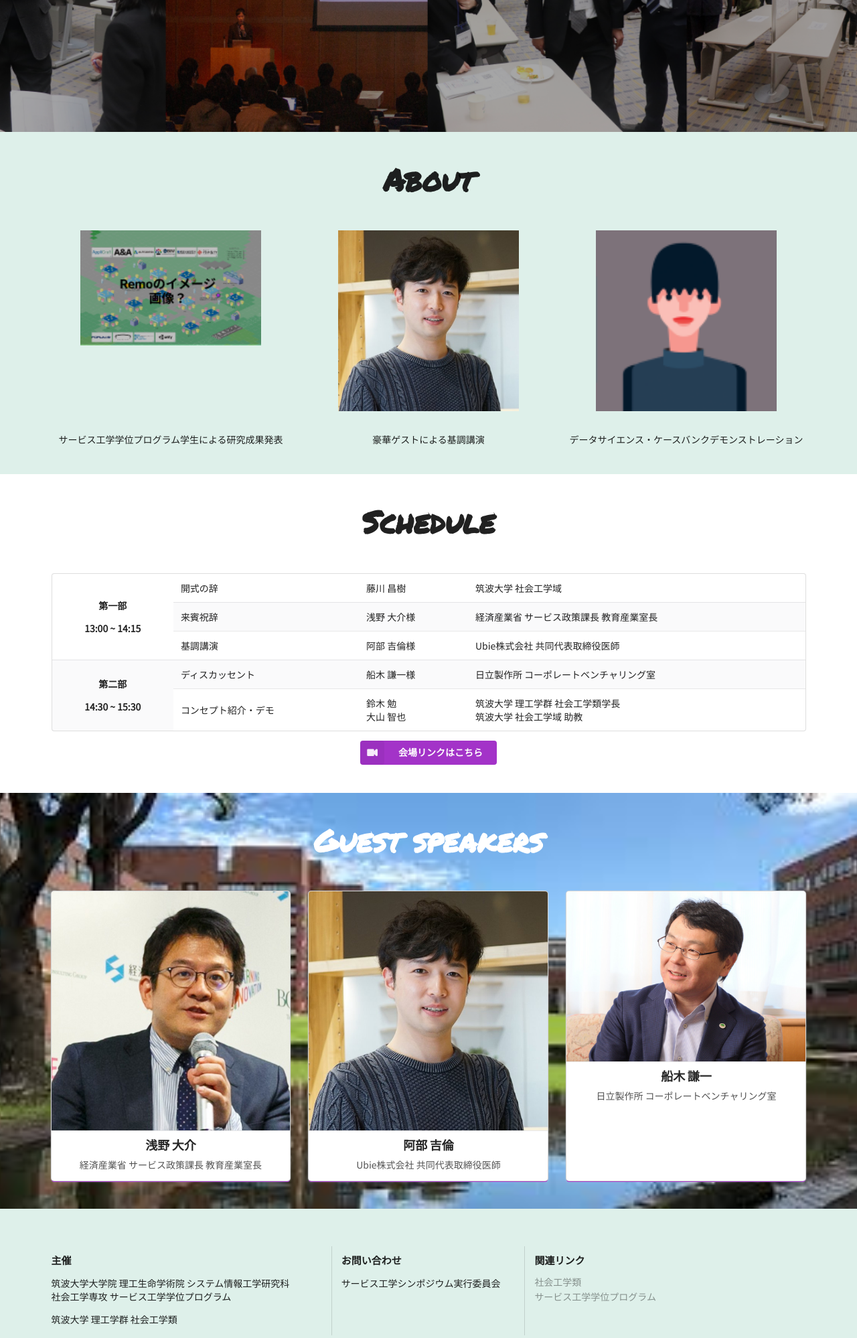
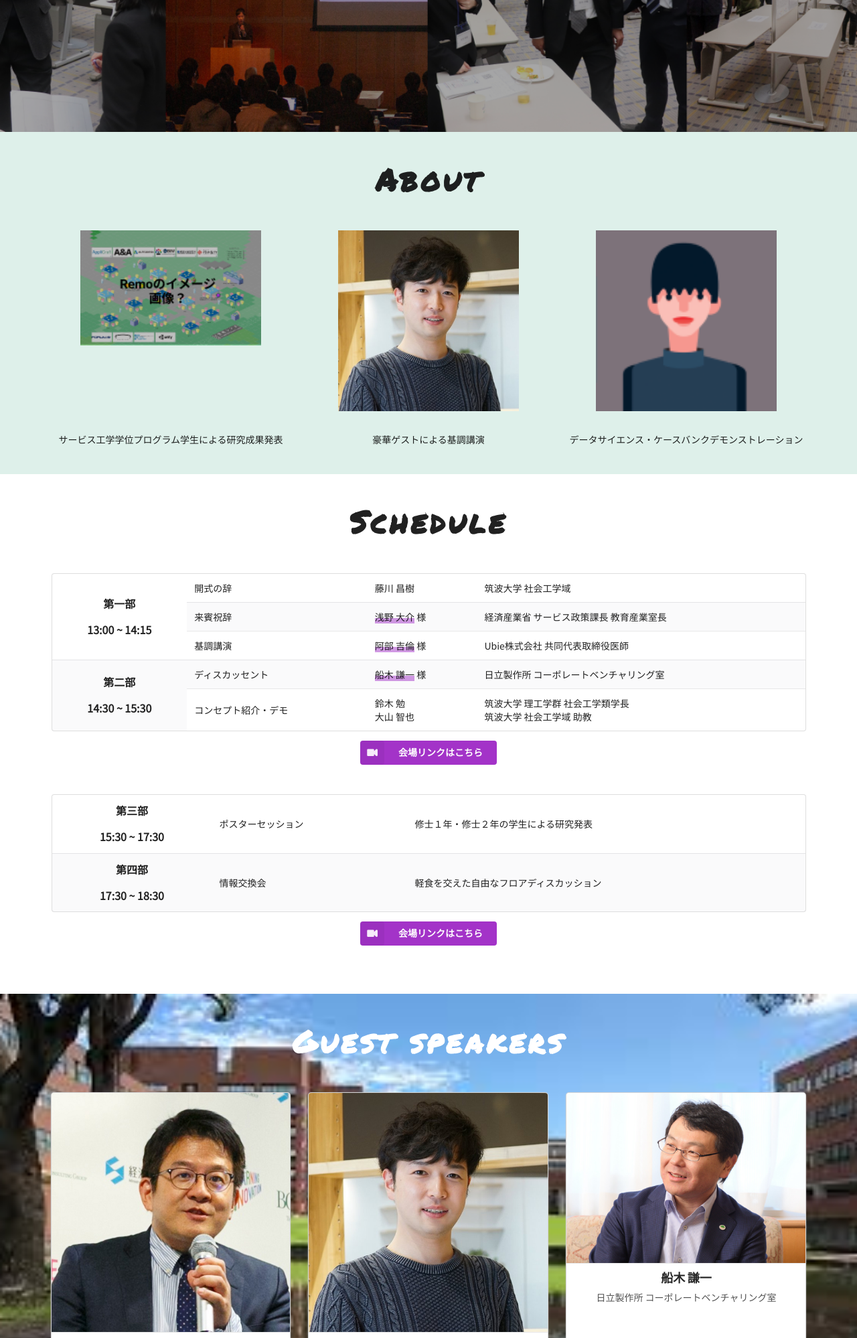
Before and after one commit to Ayakie/mse_sympo, a PHP site: page / in a window 1280 px wide. Shown: the part 303-2301 px from the top of the page at 67% size. Run offline with PHP 8.4, Linux system fonts and the light colour scheme; some libraries are stand-ins or nearby versions.

Commit message:
[update] schedule block, letter-space(h2)

```diff
--- a/css/style_top.css
+++ b/css/style_top.css
@@ -24,6 +24,7 @@ section h2 {
     font-size: 46px;
     text-align: center;
     padding-bottom: 0.7em;
+    letter-spacing: 0.1em;
 }
 
 /* top */
@@ -40,7 +41,6 @@ section h2 {
 .about {
     background-color: #DEF0EA;
 }
-/* スタイルが全然適用されない */
 .about img {
     width: 270px;
 }
@@ -48,14 +48,16 @@ section h2 {
 /* schedule */
 td.center.aligned{
     font-weight: bold;
-    font-size: 16x;
+    font-size: 16px;
+}
+.purple.ui.labeled.icon.buttons {
+    margin-bottom: 30px;
 }
 
 /* guest speakers */
 .purple.card {
     padding: 2em;
 }
-
 .guests {
     background-image: url('../img/tsukuba.jpeg');
     background-size: cover;
@@ -63,6 +65,9 @@ td.center.aligned{
     background-position: center;
     background-color: rgba(00, 00, 00, 0.50);
 }
+.guest-name {
+    background: linear-gradient(transparent 60%, rgba(163, 51, 200, 0.5) 60%);
+}
 
 /* footer */
 .footer {
--- a/index.html
+++ b/index.html
@@ -39,13 +39,13 @@
                     <div class="ui three column grid">
                         <div class="row">
                             <div class="column">
-                                <img src="img/remo.png" alt="">
+                                <img src="img/remo.png">
                             </div>
                             <div class="column">
-                                <img src="img/ubie_abe.jpg" alt="">
+                                <img src="img/ubie_abe.jpg">
                             </div>
                             <div class="column">
-                                <img src="img/dummy.png" alt="">
+                                <img src="img/dummy.png">
                             </div>
                         </div>
                         <div class="row">
@@ -77,24 +77,45 @@
                             </tr>
                             <tr>
                                 <td>来賓祝辞</td>
-                                <td>浅野 大介様</td>
+                                <td><span class="guest-name">浅野 大介</span> 様</td>
                                 <td>経済産業省 サービス政策課長 教育産業室長</td>
                             </tr>
                             <tr>
                                 <td>基調講演</td>
-                                <td>阿部 吉倫様</td>
+                                <td><span class="guest-name">阿部 吉倫</span> 様</td>
                                 <td>Ubie株式会社 共同代表取締役医師</td>
                             </tr>
                             <tr>
                                 <td rowspan="3" class="center aligned"><p>第二部</p><p>14:30 ~ 15:30</p></td>
                                 <td>ディスカッセント</td>
-                                <td>船木 謙一様</td>
+                                <td><span class="guest-name">船木 謙一</span> 様</td>
                                 <td>日立製作所 コーポレートベンチャリング室</td>
                             </tr>
                             <tr>
                                 <td rowspan="2">コンセプト紹介・デモ</td>
                                 <td>鈴木 勉<p>大山 智也</p></td>
                                 <td>筑波大学 理工学群 社会工学類学長<p>筑波大学 社会工学域 助教</p></td>
+                            </tr>
+                        </tbody>
+                    </table>
+                    <div class="purple ui labeled icon buttons">
+                        <button class="ui button">
+                            <i class="inverted video icon"></i>
+                            会場リンクはこちら
+                        </button>
+                    </div>
+
+                    <table class="ui single line striped table">
+                        <tbody>
+                            <tr>
+                                <td class="center aligned"><p>第三部</p><p>15:30 ~ 17:30</p></td>
+                                <td>ポスターセッション</td>
+                                <td>修士１年・修士２年の学生による研究発表</td>
+                            </tr>
+                            <tr>
+                                <td class="center aligned"><p>第四部</p><p>17:30 ~ 18:30</p></td>
+                                <td>情報交換会</td>
+                                <td>軽食を交えた自由なフロアディスカッション</td>
                             </tr>
                         </tbody>
                     </table>
@@ -113,21 +134,21 @@
                     <h2 id="guest" style="color: white;">Guest speakers</h2>
                     <div class="ui three link cards">
                         <div class="purple card">
-                            <div class="image"><img src="img/asano_daisuke.jpg" alt=""></div>
+                            <div class="image"><img src="img/asano_daisuke.jpg"></div>
                             <div class="content">
                                 <div class="header">浅野 大介</div>
                                 <div class="description">経済産業省 サービス政策課長 教育産業室長</div>
                             </div>
                         </div>
                         <div class="purple card">
-                            <div class="image"><img src="img/ubie_abe.jpg" alt=""></div>
+                            <div class="image"><img src="img/ubie_abe.jpg"></div>
                             <div class="content">
                                 <div class="header">阿部 吉倫</div>
                                 <div class="description">Ubie株式会社 共同代表取締役医師</div>
                             </div>
                         </div>
                         <div class="purple card">
-                            <div class="image"><img src="img/hunaki.jpg" alt=""></div>
+                            <div class="image"><img src="img/hunaki.jpg"></div>
                             <div class="content">
                                 <div class="header">船木 謙一</div>
                                 <div class="description">日立製作所 コーポレートベンチャリング室</div>
```
